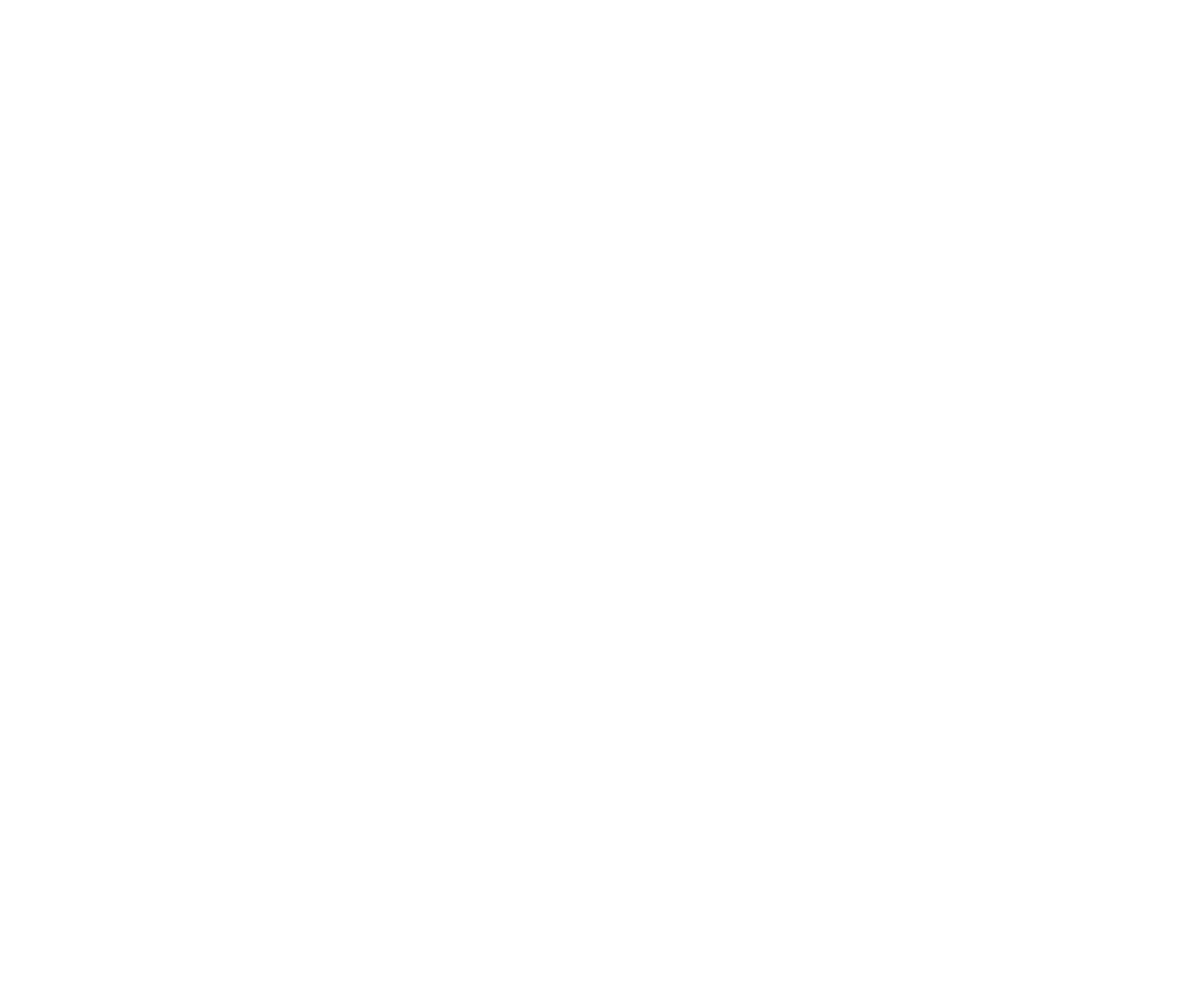
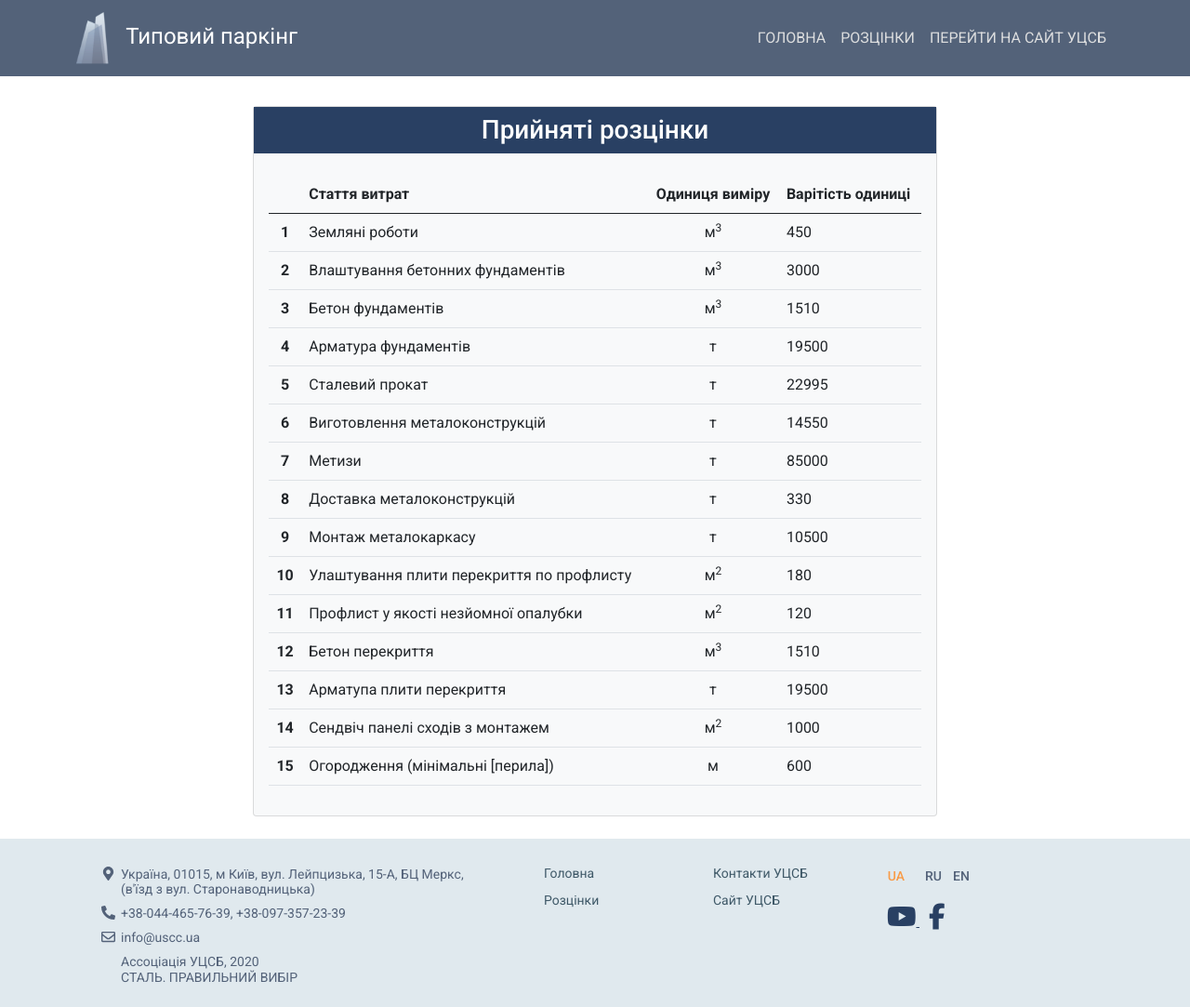
Before and after one commit to vdovkin/USCC-parking, a plain HTML site: page rates.html in a window 1280 px wide. Shown: the whole page at 93% size. Before the commit the page ends 800 px from the top, so only its background shows below. Drawn offline with nearby package versions, Linux system fonts and the light colour scheme.

Commit message:
add rates

```diff
--- /dev/null
+++ b/data/rates.json
@@ -0,0 +1,92 @@
+[
+    {
+        "id": 1,
+        "name": "Земляні роботи",
+        "units": "м.куб.",
+        "value": 450
+    },
+    {
+        "id": 2,
+        "name": "Влаштування бетонних фундаментів",
+        "units": "м.куб.",
+        "value": 3000
+    },
+    {
+        "id": 3,
+        "name": "Бетон фундаментів",
+        "units": "м.куб.",
+        "value": 1510
+    },
+    {
+        "id": 4,
+        "name": "Арматура фундаментів",
+        "units": "т",
+        "value": 19500
+    },
+    {
+        "id": 5,
+        "name": "Сталевий прокат",
+        "units": "т",
+        "value": 22995
+    },
+    {
+        "id": 6,
+        "name": "Виготовлення металоконструкцій",
+        "units": "т",
+        "value": 14550
+    },
+    {
+        "id": 7,
+        "name": "Метизи",
+        "units": "т",
+        "value": 85000
+    },
+    {
+        "id": 8,
+        "name": "Доставка металоконструкцій",
+        "units": "т",
+        "value": 330
+    },
+    {
+        "id": 9,
+        "name": "Монтаж металокаркасу",
+        "units": "т",
+        "value": 10500
+    },
+    {
+        "id": 10,
+        "name": "Улаштування плити перекриття по профлисту",
+        "units": "м.кв.",
+        "value": 180
+    },
+    {
+        "id": 11,
+        "name": "Профлист у якості незйомної опалубки",
+        "units": "м.кв.",
+        "value": 120
+    },
+    {
+        "id": 12,
+        "name": "Бетон перекриття",
+        "units": "м.куб.",
+        "value": 1510
+    },
+    {
+        "id": 13,
+        "name": "Арматупа плити перекриття",
+        "units": "т",
+        "value": 19500
+    },
+    {
+        "id": 14,
+        "name": "Сендвіч панелі сходів з монтажем",
+        "units": "м.кв.",
+        "value": 1000
+    },
+    {
+        "id": 15,
+        "name": "Огородження (мінімальні [перила])",
+        "units": "м",
+        "value": 600
+    }
+]
--- a/rates.html
+++ b/rates.html
@@ -0,0 +1,171 @@
+<!DOCTYPE html>
+<html>
+
+<head>
+    <meta charset="utf-8" />
+    <meta http-equiv="x-ua-compatible" content="ie=edge" />
+    <title>Типовий паркінг - УЦСБ</title>
+    <meta name="description" content="" />
+    <meta name="viewport" content="width=device-width, initial-scale=1" />
+
+    <!-- favicon -->
+    <link rel="shortcut icon" type="image/x-icon" href="static/img/favicon.png" />
+
+    <!-- font awesome -->
+    <script src="https://kit.fontawesome.com/5de3e67cfc.js" crossorigin="anonymous"></script>
+
+    <!-- bootstrap css -->
+    <link href="https://cdn.jsdelivr.net/npm/bootstrap@5.0.0-beta1/dist/css/bootstrap.min.css" rel="stylesheet"
+        integrity="sha384-giJF6kkoqNQ00vy+HMDP7azOuL0xtbfIcaT9wjKHr8RbDVddVHyTfAAsrekwKmP1" crossorigin="anonymous">
+
+    <!-- Custom css -->
+    <link rel="stylesheet" href="static/css/style.css">
+</head>
+
+<body onload="loadRates()">
+    <div class="content">
+        <nav class="navbar  navbar-expand-md navbar-dark">
+            <div class="container">
+                <a class="navbar-brand" href="index.html">
+                    <img src="static/img/logo.png">
+                    <span class="ps-2">Типовий паркінг</span>
+
+                </a>
+                <button class="navbar-toggler" type="button" data-bs-toggle="collapse" data-bs-target="#navbarToggle"
+                    aria-controls="navbarToggle" aria-expanded="false" aria-label="Toggle navigation">
+                    <span class="navbar-toggler-icon"></span>
+                </button>
+                <div class="collapse navbar-collapse" id="navbarToggle">
+                    <div class="navbar-nav ms-auto">
+                        <a class="nav-item nav-link" href="index.html">Головна</a>
+                        <a class="nav-item nav-link" href="rates.html">Розцінки</a>
+                        <a class="nav-item nav-link" href="https://uscc.ua/">Перейти на сайт УЦСБ</a>
+                    </div>
+                </div>
+            </div>
+
+        </nav>
+
+        <main class="mb-4">
+            <div class="container my-2">
+                <div class="row justify-content-center">
+                    <div class="col-12 col-lg-8">
+                        <div class="card mt-4 bg-light">
+                            <h3 class="results-header card-title text-center p-2">Прийняті розцінки</h3>
+                            <div class="card-body">
+                                <table class="table table-hover table-rates">
+                                    <thead>
+                                      <tr>
+                                        <th scope="col"></th>
+                                        <th scope="col">Стаття витрат</th>
+                                        <th scope="col" class="text-center">Одиниця виміру</th>
+                                        <th scope="col">Варітість одиниці</th>
+                                      </tr>
+                                    </thead>
+                                    <tbody id='rates'>
+
+                                    </tbody>
+                                  </table>
+                            </div>
+                        </div>
+
+
+
+                    </div>
+                </div>
+            </div>
+        </main>
+    </div>
+
+        <footer class="footer">
+            <!-- Footer Links -->
+            <div class="container">
+                <div class="row ps-5">
+                    <div class="col-md-5 cont">
+                        <div class="footer_contact_block_inner">
+                            <div class="text_with_icons">
+                                <p><svg aria-hidden="true" focusable="false" data-prefix="fas" data-icon="map-marker-alt"
+                                        class="svg-inline--fa fa-map-marker-alt fa-w-12" role="img"
+                                        xmlns="http://www.w3.org/2000/svg" viewBox="0 0 384 512">
+                                        <path fill="currentColor"
+                                            d="M172.268 501.67C26.97 291.031 0 269.413 0 192 0 85.961 85.961 0 192 0s192 85.961 192 192c0 77.413-26.97 99.031-172.268 309.67-9.535 13.774-29.93 13.773-39.464 0zM192 272c44.183 0 80-35.817 80-80s-35.817-80-80-80-80 35.817-80 80 35.817 80 80 80z">
+                                        </path>
+                                    </svg>Україна, 01015, м Київ, вул. Лейпцизька, 15-А, БЦ Меркс, <br>(в'їзд з вул.
+                                    Старонаводницька)</p>
+                            </div>
+                            <div class="text_with_icons">
+                                <p><svg xmlns="http://www.w3.org/2000/svg" aria-hidden="true" focusable="false"
+                                        data-prefix="fas" data-icon="phone-alt" class="svg-inline--fa fa-phone-alt fa-w-16"
+                                        role="img" viewBox="0 0 512 512">
+                                        <path fill="currentColor"
+                                            d="M497.39 361.8l-112-48a24 24 0 0 0-28 6.9l-49.6 60.6A370.66 370.66 0 0 1 130.6 204.11l60.6-49.6a23.94 23.94 0 0 0 6.9-28l-48-112A24.16 24.16 0 0 0 122.6.61l-104 24A24 24 0 0 0 0 48c0 256.5 207.9 464 464 464a24 24 0 0 0 23.4-18.6l24-104a24.29 24.29 0 0 0-14.01-27.6z">
+                                        </path>
+                                    </svg><a href="tel:+38-044-280-18-20">+38-044-465-76-39, +38-097-357-23-39</a></p>
+                            </div>
+                            <div class="text_with_icons">
+                                <p><svg xmlns="http://www.w3.org/2000/svg" aria-hidden="true" focusable="false"
+                                        data-prefix="far" data-icon="envelope" class="svg-inline--fa fa-envelope fa-w-16"
+                                        role="img" viewBox="0 0 512 512">
+                                        <path fill="currentColor"
+                                            d="M464 64H48C21.49 64 0 85.49 0 112v288c0 26.51 21.49 48 48 48h416c26.51 0 48-21.49 48-48V112c0-26.51-21.49-48-48-48zm0 48v40.805c-22.422 18.259-58.168 46.651-134.587 106.49-16.841 13.247-50.201 45.072-73.413 44.701-23.208.375-56.579-31.459-73.413-44.701C106.18 199.465 70.425 171.067 48 152.805V112h416zM48 400V214.398c22.914 18.251 55.409 43.862 104.938 82.646 21.857 17.205 60.134 55.186 103.062 54.955 42.717.231 80.509-37.199 103.053-54.947 49.528-38.783 82.032-64.401 104.947-82.653V400H48z">
+                                        </path>
+                                    </svg><a href="mailto:info@uscc.ua">info@uscc.ua</a></p>
+                            </div>
+                            <div>
+                                <p>Ассоціація УЦСБ, 2020<br>СТАЛЬ. ПРАВИЛЬНИЙ ВИБІР</p>
+                            </div>
+                        </div>
+                    </div>
+
+                    <!-- Grid column -->
+                    <div class="col-md-2 footer-links d-none d-md-block">
+
+                        <ul>
+                            <li><a href="index.html">Головна</a></li>
+                            <li><a href="rates.html">Розцінки</a></li>
+                        </ul>
+                    </div>
+                    <!-- Grid column -->
+                    <div class="col-md-2 footer-links d-none d-md-block">
+
+                        <ul>
+                            <li><a href="http://uscc.ua/kontaktu">Контакти УЦСБ</a></li>
+                            <li><a href="https://uscc.ua/">Сайт УЦСБ</a></li>
+                        </ul>
+                    </div>
+                    <!-- Grid column -->
+                    <div class="col-md-3">
+                        <div class="socials">
+                            <div class="footer-lang-view" id="language-menu">
+                                <ul>
+                                    <li><a href="#" class="selected-lan">ua</a></li>
+                                    <li><a href="#">ru</a></li>
+                                    <li><a href="#">en</a></li>
+                                </ul>
+                            </div>
+                            <div class="icons">
+                                <a href="https://www.youtube.com/channel/UCjLA-d50zc_8I665CgALoQg">
+                                    <i class="fab fa-youtube fa-2x icons"></i>
+                                </a>
+                                <a href="https://www.facebook.com/UkrainianSteelConstructionCenter/">
+                                    <i class="fab fa-facebook-f fa-2x icons"></i>
+                                </a>
+                            </div>
+                        </div>
+                    </div>
+                    <!-- Grid column -->
+                </div>
+                <!-- Grid row -->
+            </div>
+            <!-- Footer Links -->
+        </footer>
+
+
+
+    <!-- bootstrap js -->
+    <script src="https://cdn.jsdelivr.net/npm/bootstrap@5.0.0-beta1/dist/js/bootstrap.bundle.min.js"
+        integrity="sha384-ygbV9kiqUc6oa4msXn9868pTtWMgiQaeYH7/t7LECLbyPA2x65Kgf80OJFdroafW"
+        crossorigin="anonymous"></script>
+    <!-- custom js -->
+    <script src="static/js/main.js"></script>
+</body>
--- a/static/css/style.css
+++ b/static/css/style.css
@@ -266,3 +266,7 @@ ul {
 .form-check-input:checked {
   background-color: #294063;
 }
+
+.table-rates th, .table-rates td {
+  padding: 0.75rem 0.5rem;
+}
--- a/static/js/main.js
+++ b/static/js/main.js
@@ -0,0 +1,44 @@
+//convert units UI
+function convertUnitsUI(unit){
+    if (unit === 'м.куб.'){
+        unit = 'м<sup>3</sup>';
+    } else if (unit === 'м.кв.'){
+        unit = 'м<sup>2</sup>';
+    }
+    return unit;
+}
+
+
+// Load rates
+function loadRates() {
+    const xhr = new XMLHttpRequest();
+
+    xhr.open('GET', 'data/rates.json', true);
+
+    xhr.onload = function(){
+      if(this.status === 200) {
+        // console.log(this.responseText);
+
+        const rates = JSON.parse(this.responseText);
+
+        let output = '';
+
+        rates.forEach(function(rate){
+          output += `
+          <tr>
+            <th scope='row' class="text-center">${rate.id}</th>
+            <td>${rate.name}</td>
+            <td class='text-center'>${convertUnitsUI(rate.units)}</td>
+            <td>${rate.value}</td>
+          </tr>
+        `;
+        });
+
+
+
+        document.getElementById('rates').innerHTML = output;
+      }
+    }
+
+    xhr.send();
+  }
```
Also changed, not shown: index.html (+2 -1 lines).
